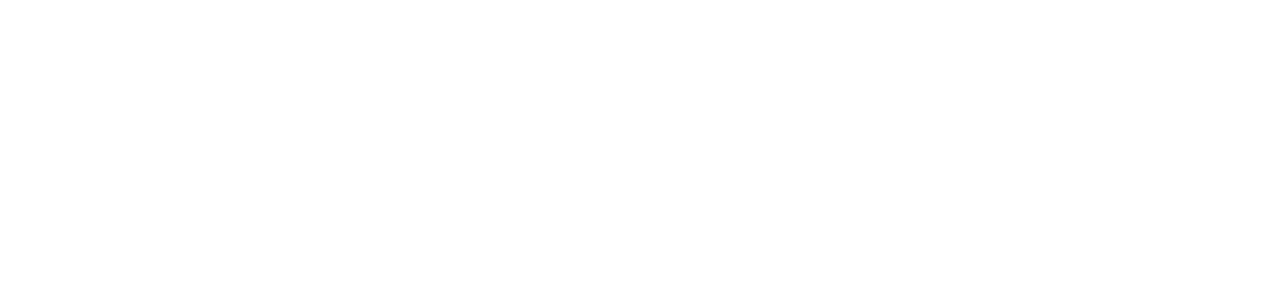
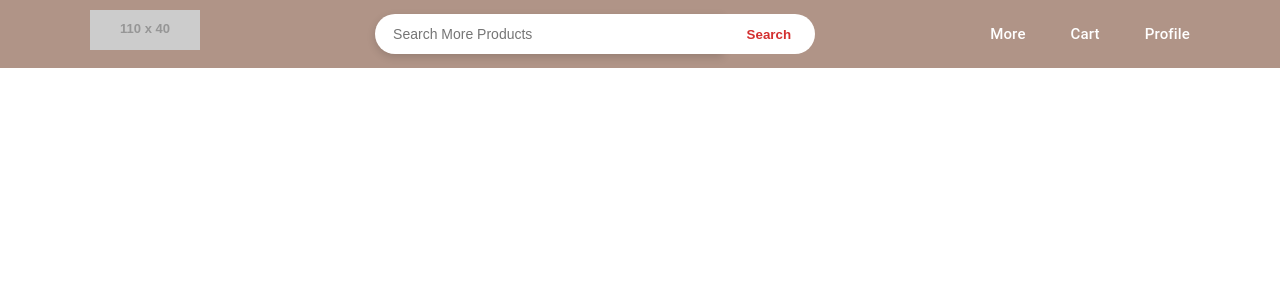
Before and after one commit to Coder-Samaj/ecommerce-ui, a React (Vite) app: page /navbar in a window 1280 px wide. Before the commit this address had no page. Shown: the top 300 px of the page. Built offline with nearby package versions, Linux system fonts and the light colour scheme.

Commit message:
AVDEV-6 Designed Navbar

```diff
--- a/src/App.jsx
+++ b/src/App.jsx
@@ -3,11 +3,13 @@
 import LoginPage from './components/LoginPage'
 import RegisterPage from './components/RegisterPage'
 import Profile from './components/profile/Profile'
+import Navbar from './components/Navbar/Navbar'
 
 function App() {
   return (
     <Routes>
       <Route path="/" element={<Navigate to="/login"/>} />
+      <Route path="/navbar" element={<Navbar/>} />
       <Route path="/login" element={<LoginPage/>} />
       <Route path="/register" element={<RegisterPage/>} />
       <Route path="/profile" element={<Profile/>} />
--- /dev/null
+++ b/src/components/Navbar/Navbar.css
@@ -0,0 +1,79 @@
+
+.navbar {
+  height: 68px;
+  background-color: #5a20067a;
+  display: flex;
+  align-items: center;
+  justify-content: space-between;
+  padding: 0 90px;
+  box-sizing: border-box;
+}
+
+
+.navbar-logo {
+  font-size: 22px;
+  font-weight: 700;
+  color: white;
+  letter-spacing: 0.5px;
+  cursor: pointer;
+  transition: 0.3s ease;
+}
+
+.navbar-logo:hover {
+  opacity: 0.85;
+}
+
+
+.navbar-search {
+  display: flex;
+  align-items: center;
+  width: 40%;
+}
+
+.navbar-search input {
+  flex: 1;
+  height: 40px;
+  padding: 0 18px;
+  border: none;
+  outline: none;
+  border-radius: 25px 0 0 25px;
+  font-size: 14px;
+  box-shadow: 0 3px 8px rgba(0, 0, 0, 0.15);
+}
+
+.search-btn {
+  height: 40px;
+  padding: 0 24px;
+  border: none;
+  background-color: white;
+  color: #d32f2f;
+  font-weight: 600;
+  border-radius: 0 25px 25px 0;
+  cursor: pointer;
+  transition: all 0.3s ease;
+}
+
+.search-btn:hover {
+  background-color: #f5f5f5;
+}
+
+
+.rightNav {
+  display: flex;
+  align-items: center;
+  gap: 45px;
+}
+
+.navItem {
+  color: white;
+  font-size: 15px;
+  font-weight: 500;
+  cursor: pointer;
+  transition: all 0.3s ease;
+  position: relative;
+}
+
+.navItem:hover {
+  transform: translateY(-2px);
+  opacity: 0.9;
+}
--- /dev/null
+++ b/src/components/Navbar/Navbar.jsx
@@ -0,0 +1,33 @@
+import "./Navbar.css";
+
+
+
+const Navbar = () => {
+  return (
+    <div className="navbar">
+      <div className="navbar-logo">
+        <img
+          src="https://dummyimage.com/110x40/ffffff/000000&text=MyShop"
+          alt="MyShop Logo"
+        />
+      </div>
+      <div className="navbar-search">
+        <input
+          type="text"
+          placeholder="Search More Products"
+        />
+        <button className="search-btn">Search</button>
+      </div>
+      <div className="rightNav">
+        <div className="navItem">More</div>
+        <div className="navItem cartItem">
+          Cart
+        </div>
+        <div className="navItem">Profile</div>
+      </div>
+
+    </div>
+  );
+};
+
+export default Navbar;
```
